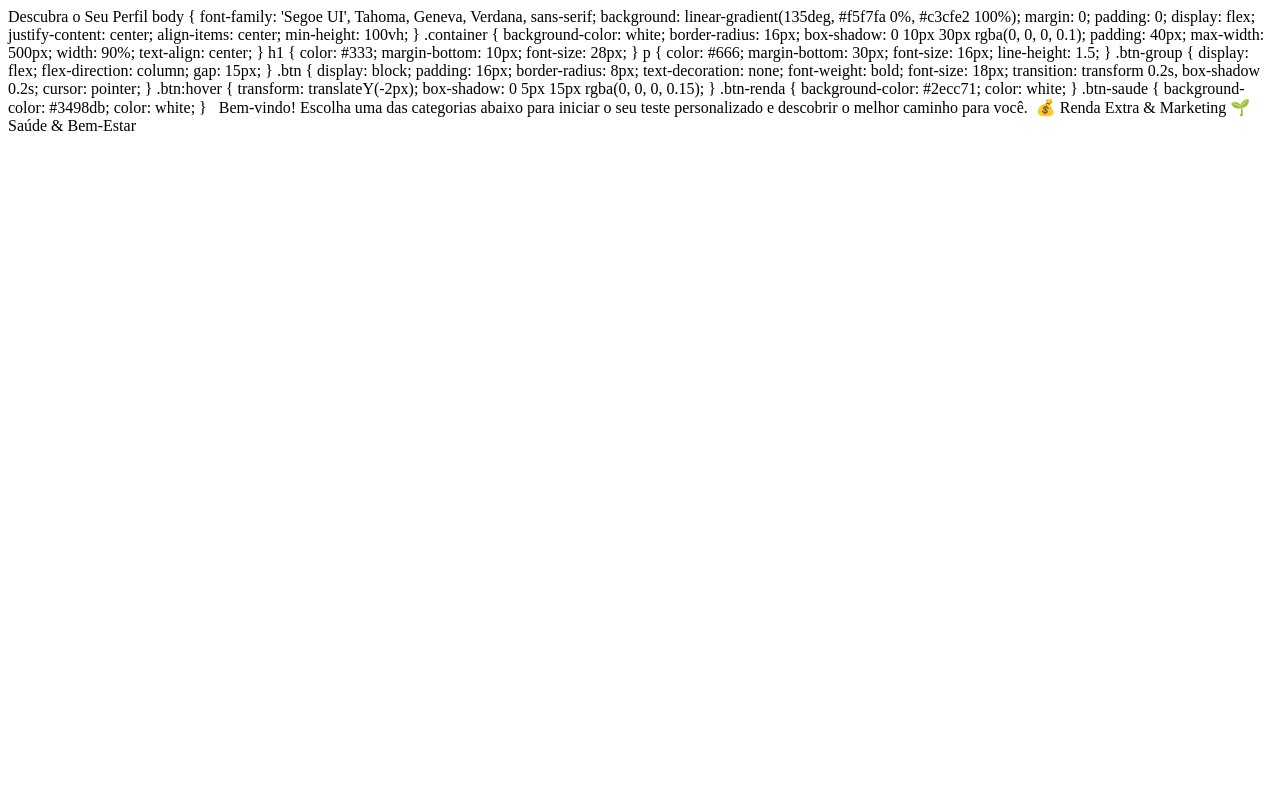
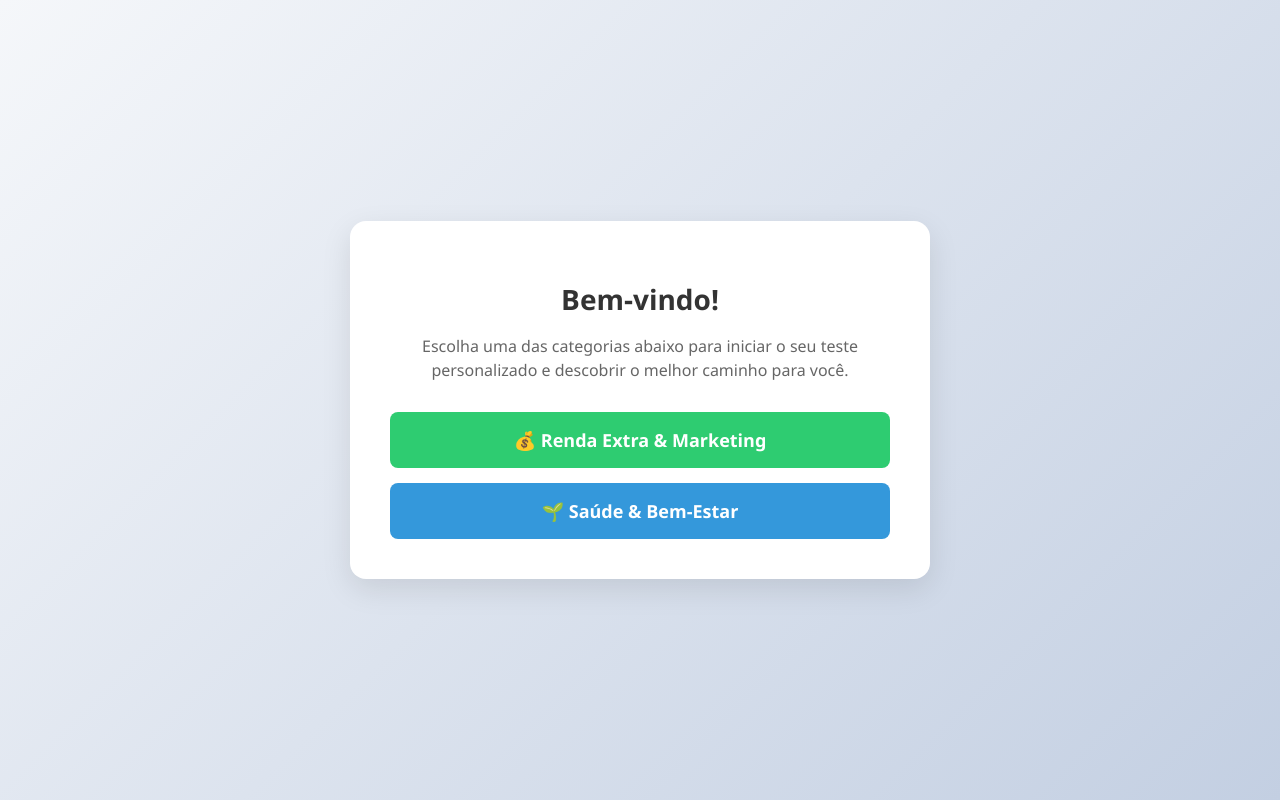
Before and after one commit to garciaary/funil-agente-afiliado, a Flask app: page / in a window 1280 px wide. Run offline with Flask 3, Linux system fonts and the light colour scheme.

Commit message:
Ajusta codigo do index html

```diff
--- a/agente-afiliado/templates/index.html
+++ b/agente-afiliado/templates/index.html
@@ -1,5 +1,10 @@
-Descubra o Seu Perfil
-
+<!DOCTYPE html>
+<html lang="pt-BR">
+<head>
+    <meta charset="UTF-8">
+    <meta name="viewport" content="width=device-width, initial-scale=1.0">
+    <title>Descubra o Seu Perfil</title>
+    <style>
         body {
             font-family: 'Segoe UI', Tahoma, Geneva, Verdana, sans-serif;
             background: linear-gradient(135deg, #f5f7fa 0%, #c3cfe2 100%);
@@ -57,14 +62,19 @@ color: white;
             background-color: #3498db;
             color: white;
         }
+    </style>
+</head>
+<body>
 
+<div class="container">
+    <h1>Bem-vindo!</h1>
+    <p>Escolha uma das categorias abaixo para iniciar o seu teste personalizado e descobrir o melhor caminho para você.</p>
 
+    <div class="btn-group">
+        <a href="/quiz/renda_extra" class="btn btn-renda">💰 Renda Extra & Marketing</a>
+        <a href="/quiz/saude" class="btn btn-saude">🌱 Saúde & Bem-Estar</a>
+    </div>
+</div>
 
-
-
-Bem-vindo!
-Escolha uma das categorias abaixo para iniciar o seu teste personalizado e descobrir o melhor caminho para você.
-
-
-💰 Renda Extra & Marketing
-🌱 Saúde & Bem-Estar
+</body>
+</html>
```
Lines whose indentation alone changed are shown as unchanged.
